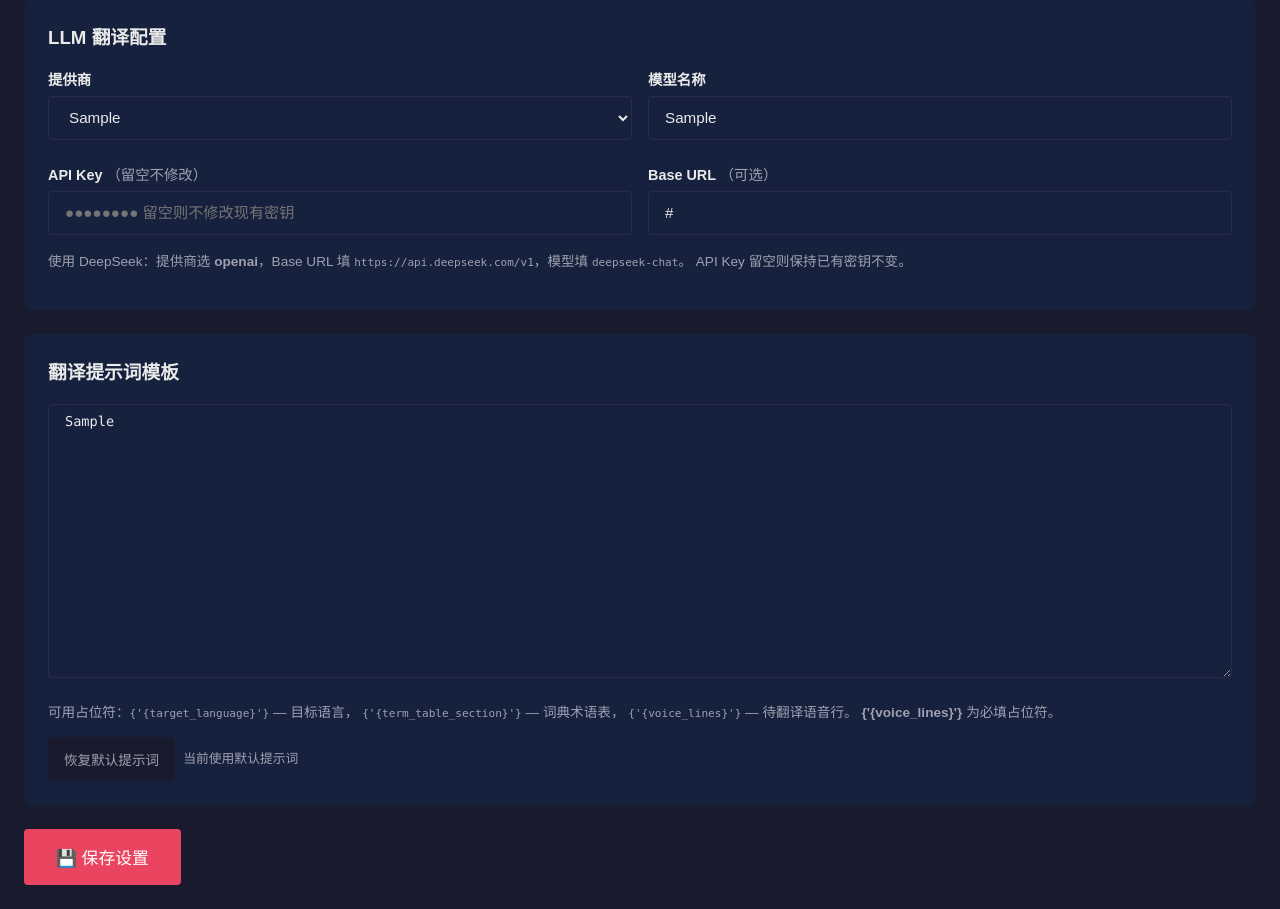
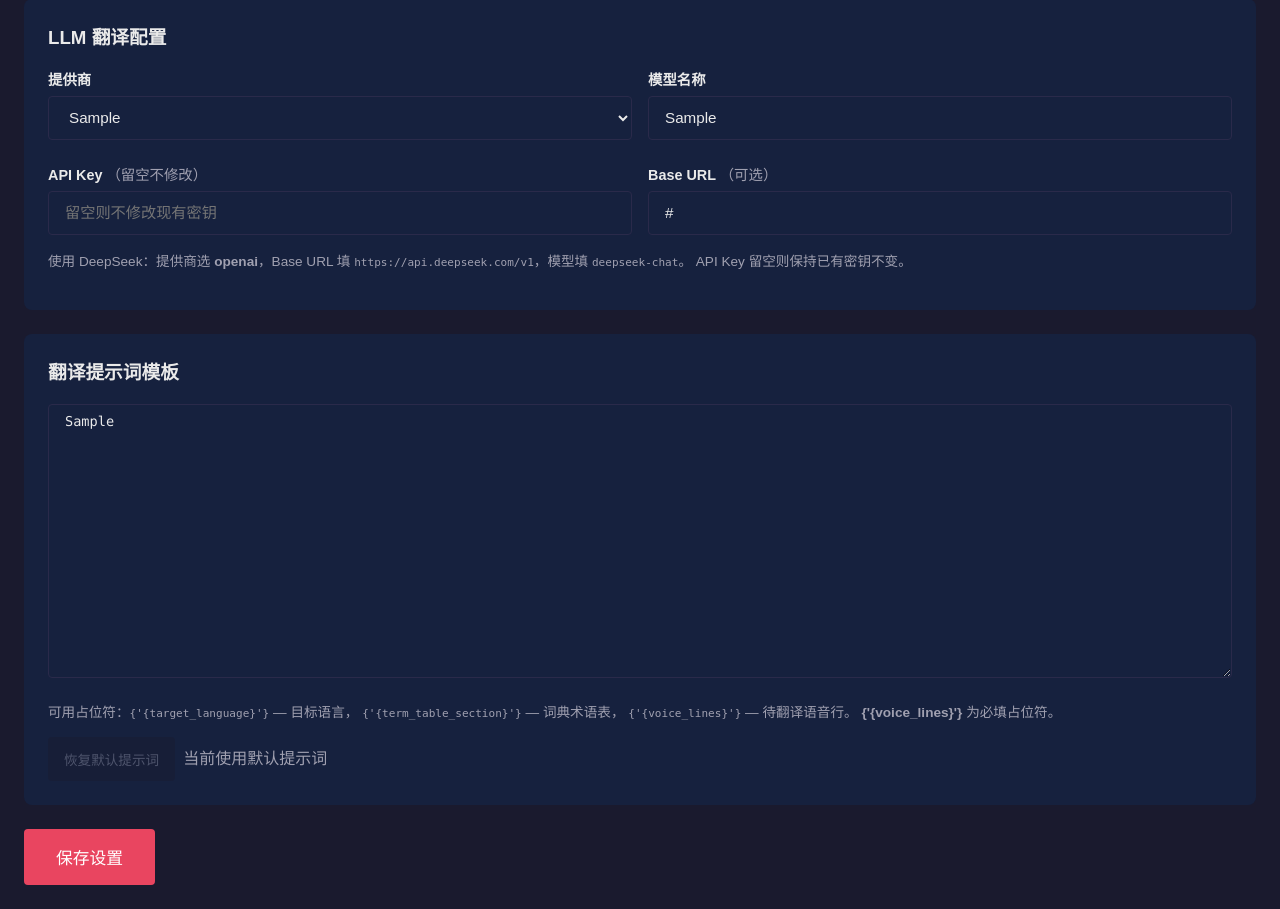
Before and after one commit to liyan1775/cs2povtranslator, a Python web app: template src/cs2tl/web/templates/settings.html.j2 in a window 1280 px wide. Shown: the part 419-1328 px from the top of the page. Run offline with Jinja, Linux system fonts and the light colour scheme; the template is opened without the code that fills it: most values are stand-ins (such as "Sample title", 1, 10 or a date in 2020); some libraries are stand-ins or nearby versions.

Commit message:
style(design): F002 F003 F004 — CSS classes, config warning, visited links
F002: Replace inline styles in settings.html.j2 with reusable CSS classes
  - .form-grid-2, .form-label-hint, .form-mono-input, .form-row, .form-row-tight
  - .btn-primary, .btn-secondary with proper :disabled state

F003: Replace colored left-border config warning with neutral bordered box
  - .config-warning uses border + subtle background instead of border-left accent

F004: Add a:visited color distinction (universal design rule)

Co-Authored-By: Claude Opus 4.8 <noreply@anthropic.com>

```diff
--- a/src/cs2tl/web/templates/base.html.j2
+++ b/src/cs2tl/web/templates/base.html.j2
@@ -207,6 +207,31 @@
       margin-bottom: var(--space-sm);
     }
 
+    /* Config warning banner */
+    .config-warning {
+      background: var(--color-bg-secondary);
+      padding: var(--space-md);
+      margin-bottom: var(--space-lg);
+      border-radius: var(--radius-sm);
+      border: 1px solid var(--color-border);
+      color: var(--color-text-secondary);
+    }
+
+    /* Button variants */
+    .btn-primary {
+      padding: var(--space-md) var(--space-xl);
+      font-size: 1.05em;
+    }
+    .btn-secondary {
+      background: var(--color-bg-primary);
+      color: var(--color-text-secondary);
+      font-size: 0.85em;
+    }
+    .btn-secondary:disabled {
+      opacity: 0.4;
+      cursor: default;
+    }
+
     /* Settings */
     .settings-section {
       background: var(--color-bg-secondary);
@@ -245,6 +270,35 @@
       padding: var(--space-sm);
       font-weight: 600;
     }
+
+    /* Settings form layout */
+    .form-grid-2 {
+      display: grid;
+      grid-template-columns: 1fr 1fr;
+      gap: var(--space-md);
+    }
+    .form-label-hint {
+      font-weight: 400;
+      color: var(--color-text-secondary);
+    }
+    .form-mono-input {
+      font-family: var(--font-mono);
+      font-size: 0.85em;
+    }
+    .form-row {
+      display: flex;
+      align-items: center;
+      gap: var(--space-md);
+    }
+    .form-row-tight {
+      display: flex;
+      gap: var(--space-sm);
+      margin-top: var(--space-sm);
+    }
+    /* Visited link distinction (universal design rule) */
+    a:visited {
+      color: #c03a50;
+    }
   </style>
 </head>
 <body>
--- a/src/cs2tl/web/templates/settings.html.j2
+++ b/src/cs2tl/web/templates/settings.html.j2
@@ -3,7 +3,7 @@
 <h1>设置</h1>
 
 {% if config_error %}
-<div style="background:var(--color-bg-secondary);border-left:3px solid var(--color-accent);padding:var(--space-md);margin-bottom:var(--space-lg);border-radius:0 var(--radius-sm) var(--radius-sm) 0;">
+<div class="config-warning">
   {{ config_error }}
 </div>
 {% endif %}
@@ -13,7 +13,7 @@
   <!-- ── Whisper ── -->
   <div class="settings-section">
     <h3>Whisper 语音识别模型</h3>
-    <div style="display:grid;grid-template-columns:1fr 1fr;gap:var(--space-md);">
+    <div class="form-grid-2">
       <div>
         <label for="whisper_model">模型大小</label>
         <select name="whisper_model" id="whisper_model">
@@ -40,7 +40,7 @@
   <!-- ── LLM ── -->
   <div class="settings-section">
     <h3>LLM 翻译配置</h3>
-    <div style="display:grid;grid-template-columns:1fr 1fr;gap:var(--space-md);">
+    <div class="form-grid-2">
       <div>
         <label for="llm_provider">提供商</label>
         <select name="llm_provider" id="llm_provider">
@@ -56,14 +56,14 @@
                placeholder="如：deepseek-chat, gpt-4o, claude-sonnet-4-6">
       </div>
       <div>
-        <label for="llm_api_key">API Key <span style="font-weight:400;color:var(--color-text-secondary);">（留空不修改）</span></label>
+        <label for="llm_api_key">API Key <span class="form-label-hint">（留空不修改）</span></label>
         <input type="password" name="llm_api_key" id="llm_api_key"
                value=""
-               placeholder="●●●●●●●● 留空则不修改现有密钥"
+               placeholder="留空则不修改现有密钥"
                autocomplete="new-password">
       </div>
       <div>
-        <label for="llm_base_url">Base URL <span style="font-weight:400;color:var(--color-text-secondary);">（可选）</span></label>
+        <label for="llm_base_url">Base URL <span class="form-label-hint">（可选）</span></label>
         <input type="text" name="llm_base_url" id="llm_base_url"
                value="{{ llm_base_url }}"
                placeholder="留空使用默认；DeepSeek: https://api.deepseek.com/v1">
@@ -79,7 +79,7 @@
   <div class="settings-section">
     <h3>翻译提示词模板</h3>
     <textarea name="prompt_template" id="prompt_template" rows="16"
-              style="font-family:var(--font-mono);font-size:0.85em;"
+              class="form-mono-input"
     >{{ prompt_template }}</textarea>
     <p class="hint">
       可用占位符：<code>{'{target_language}'}</code> — 目标语言，
@@ -87,27 +87,27 @@
       <code>{'{voice_lines}'}</code> — 待翻译语音行。
       <strong>{'{voice_lines}'}</strong> 为必填占位符。
     </p>
-    <div style="display:flex;gap:var(--space-sm);margin-top:var(--space-sm);">
+    <div class="form-row-tight">
       <button type="button"
               hx-post="/settings"
               hx-vals='{"action":"reset_prompt"}'
               hx-target="#save-status"
               hx-swap="outerHTML"
-              style="background:var(--color-bg-primary);color:var(--color-text-secondary);font-size:0.85em;"
-              {% if not prompt_is_custom %}disabled style="opacity:0.4;cursor:default;"{% endif %}>
+              class="btn-secondary"
+              {% if not prompt_is_custom %}disabled{% endif %}>
         恢复默认提示词
       </button>
       {% if not prompt_is_custom %}
-      <span style="color:var(--color-text-secondary);font-size:0.8em;align-self:center;">当前使用默认提示词</span>
+      <span class="form-label-hint" style="align-self:center;">当前使用默认提示词</span>
       {% endif %}
     </div>
   </div>
 
   <!-- ── Save ── -->
-  <div style="display:flex;align-items:center;gap:var(--space-md);">
+  <div class="form-row">
     <input type="hidden" name="action" value="save">
-    <button type="submit" style="padding:var(--space-md) var(--space-xl);font-size:1.05em;">
-      💾 保存设置
+    <button type="submit" class="btn-primary">
+      保存设置
     </button>
     <span id="save-status"></span>
   </div>
```
